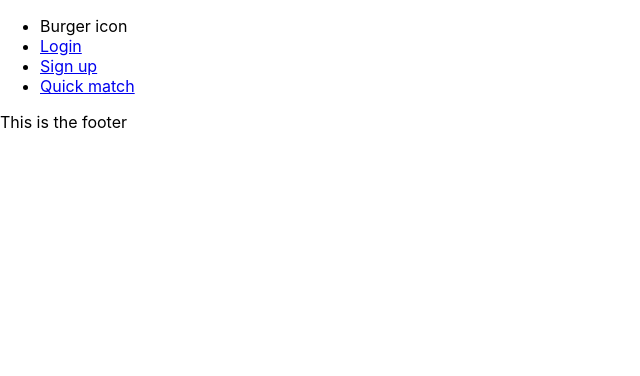
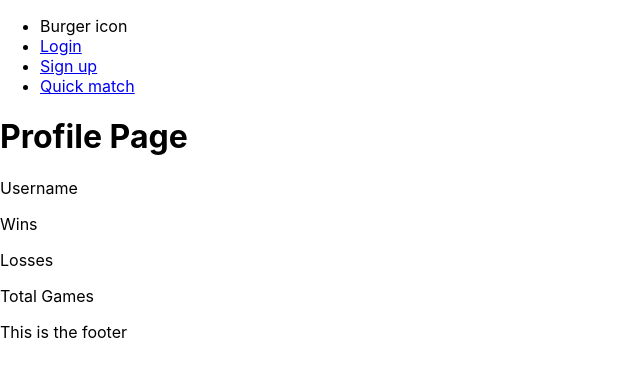
Before and after one commit to caldric/battleship-client, a React (Create React App) app: page /profile in a window 1280 px wide. Shown: the top 376 px of the page, without its empty margins (0-640 px from the left). Built offline with nearby package versions, Linux system fonts and the light colour scheme; no server answers.

Commit message:
Create profile component and add to routes

```diff
--- a/src/App.js
+++ b/src/App.js
@@ -1,9 +1,10 @@
 // Imports
 import React, { useEffect, useState } from 'react';
 import { Switch, Route } from 'react-router-dom';
-import Landing from './component/Landing';
 import Nav from './component/Nav';
 import Footer from './component/Footer';
+import Profile from './component/Profile';
+import Landing from './component/Landing';
 
 // Configuration
 const API = {
@@ -44,6 +45,7 @@ const App = () => {
       <Nav />
       <Switch>
         <Route exact path="/" component={Landing} />
+        <Route exact path="/profile" component={Profile} />
       </Switch>
       <Footer />
     </div>
--- /dev/null
+++ b/src/component/Profile.jsx
@@ -0,0 +1,15 @@
+import React from 'react';
+
+const Profile = () => {
+  return (
+    <div>
+      <h1>Profile Page</h1>
+      <p>Username</p>
+      <p>Wins</p>
+      <p>Losses</p>
+      <p>Total Games</p>
+    </div>
+  );
+};
+
+export default Profile;
```
